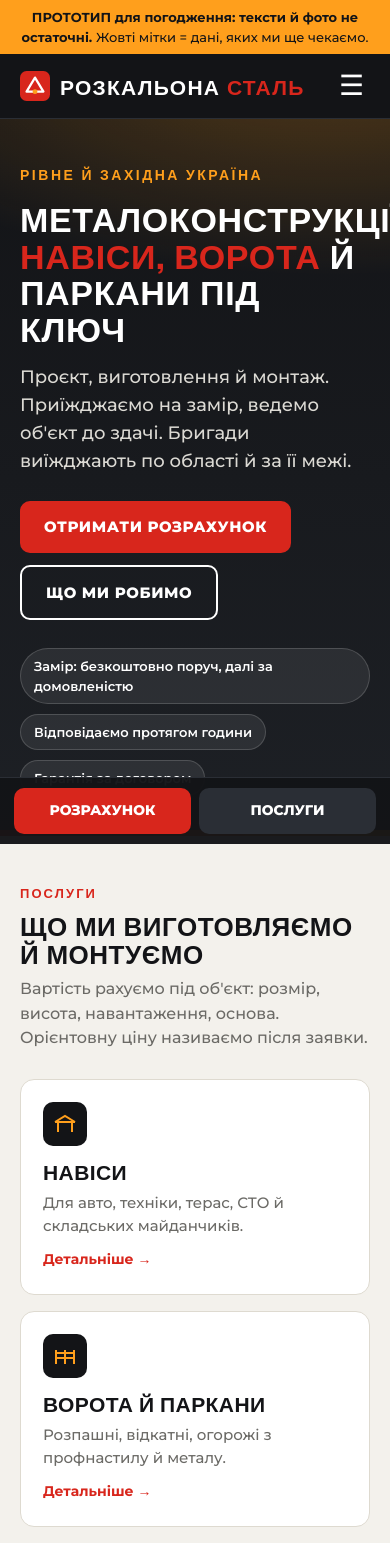
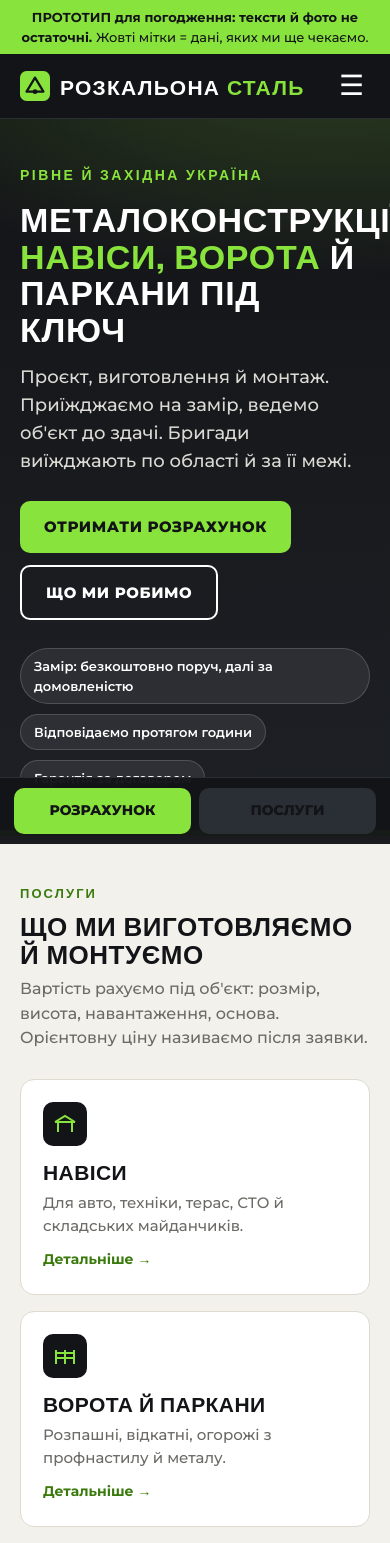
Before and after one commit to Gregory-Ivd/rozkalona-demo-7k2, a plain HTML site: page index.html in a window 390 px wide. Shown: the top 1543 px of the page. Drawn offline with nearby package versions, Linux system fonts and the light colour scheme.

Commit message:
Прототип: салатовий акцентний колір (#88E43C) замість червоного й помаранчевого
Co-Authored-By: Claude Sonnet 5.5 <noreply@anthropic.com>

```diff
--- a/index.html
+++ b/index.html
@@ -16,7 +16,7 @@
 <header class="top">
   <div class="wrap">
     <a class="logo" href="index.html" aria-label="Розкальона сталь">
-      <svg viewBox="0 0 32 32" aria-hidden="true"><rect width="32" height="32" rx="7" fill="#d8261c"/><path d="M7 22 L16 7 L25 22 Z" fill="none" stroke="#fff" stroke-width="2.4" stroke-linejoin="round"/><circle cx="16" cy="22" r="2.6" fill="#ff9f1c"/></svg>
+      <svg viewBox="0 0 32 32" aria-hidden="true"><rect width="32" height="32" rx="7" fill="#88E43C"/><path d="M7 22 L16 7 L25 22 Z" fill="none" stroke="#131417" stroke-width="2.4" stroke-linejoin="round"/><circle cx="16" cy="22" r="2.6" fill="#131417"/></svg>
       <span>Розкальона <b>сталь</b></span>
     </a>
     <button class="burger" aria-label="Меню" onclick="document.getElementById('menu').classList.toggle('open')">☰</button>
--- a/style.css
+++ b/style.css
@@ -1,6 +1,6 @@
 :root{
   --ink:#131417; --steel:#1d2025; --steel2:#2a2e35; --paper:#f3f1ec; --card:#fff; --line:#dedad0;
-  --red:#d8261c; --red-d:#b51d15; --spark:#ff9f1c; --mute:#6b6a66; --soft:#c9c7c1;
+  --red:#88E43C; --red-d:#6dc42a; --spark:#88E43C; --lime-ink:#3b7a0c; --mute:#6b6a66; --soft:#c9c7c1;
 }
 *{box-sizing:border-box}
 html{scroll-behavior:smooth}
@@ -26,15 +26,16 @@ header.top{background:var(--ink);color:#fff;position:sticky;top:0;z-index:20;bor
 nav.menu{display:flex;gap:22px;align-items:center}
 nav.menu a{text-decoration:none;font-weight:600;font-size:14px;color:#dcdad4}
 nav.menu a:hover,nav.menu a.on{color:#fff}
-.btn{display:inline-block;font:inherit;font-weight:800;font-size:15px;text-transform:uppercase;letter-spacing:.04em;background:var(--red);color:#fff;border:0;border-radius:10px;padding:14px 24px;cursor:pointer;text-decoration:none;text-align:center}
+nav.menu a.btn,nav.menu a.btn:hover{color:var(--ink)}
+.btn{display:inline-block;font:inherit;font-weight:800;font-size:15px;text-transform:uppercase;letter-spacing:.04em;background:var(--red);color:var(--ink);border:0;border-radius:10px;padding:14px 24px;cursor:pointer;text-decoration:none;text-align:center}
 .btn:hover{background:var(--red-d)}
-.btn.ghost{background:transparent;border:2px solid #fff}
+.btn.ghost{background:transparent;border:2px solid #fff;color:#fff}
 .btn.ghost:hover{background:#fff;color:var(--ink)}
 .btn.sm{padding:10px 16px;font-size:13px}
 .burger{display:none;background:none;border:0;color:#fff;font-size:28px;line-height:1;cursor:pointer;padding:6px}
 
 /* hero */
-.hero{background:radial-gradient(900px 380px at 85% -10%,rgba(255,159,28,.28),transparent 60%),linear-gradient(180deg,#131417,#1d2025);color:#fff;padding:64px 0 56px;position:relative;overflow:hidden}
+.hero{background:radial-gradient(900px 380px at 85% -10%,rgba(136,228,60,.22),transparent 60%),linear-gradient(180deg,#131417,#1d2025);color:#fff;padding:64px 0 56px;position:relative;overflow:hidden}
 .hero::after{content:"";position:absolute;inset:auto 0 0 0;height:6px;background:linear-gradient(90deg,var(--red),var(--spark))}
 .hero .eyebrow{font-family:Oswald,sans-serif;letter-spacing:.18em;text-transform:uppercase;color:var(--spark);font-weight:600;font-size:14px;margin-bottom:14px}
 .hero h1 span{color:var(--red)}
@@ -48,7 +49,7 @@ section.s{padding:64px 0}
 section.s.alt{background:#fff}
 section.s.dark{background:var(--steel);color:#fff}
 .sec-h{margin-bottom:28px;max-width:720px}
-.sec-h .k{font-family:Oswald,sans-serif;letter-spacing:.16em;text-transform:uppercase;color:var(--red);font-weight:600;font-size:13px;margin-bottom:8px}
+.sec-h .k{font-family:Oswald,sans-serif;letter-spacing:.16em;text-transform:uppercase;color:var(--lime-ink);font-weight:600;font-size:13px;margin-bottom:8px}
 .dark .sec-h .k{color:var(--spark)}
 .sec-h p{color:var(--mute);margin-top:10px}
 .dark .sec-h p{color:var(--soft)}
@@ -62,7 +63,8 @@ section.s.dark{background:var(--steel);color:#fff}
 .card p{color:var(--mute);font-size:15px;margin:0}
 a.card{text-decoration:none;transition:transform .15s,border-color .15s}
 a.card:hover{transform:translateY(-3px);border-color:var(--red)}
-.card .more{display:inline-block;margin-top:12px;font-weight:700;color:var(--red);font-size:14px}
+.card .more{display:inline-block;margin-top:12px;font-weight:700;color:var(--lime-ink);font-size:14px}
+.dark .card .more{color:var(--red)}
 .card .soon{display:inline-block;margin-top:12px;font-size:12px;font-weight:700;color:var(--mute);background:#efede6;padding:3px 9px;border-radius:999px}
 .dark .card{background:var(--steel2);border-color:#3a3f48}
 .dark .card p{color:var(--soft)}
@@ -96,14 +98,15 @@ a.card:hover{transform:translateY(-3px);border-color:var(--red)}
 .two{display:grid;grid-template-columns:1.1fr .9fr;gap:36px;align-items:start}
 .list{list-style:none;padding:0;margin:0}
 .list li{padding:10px 0 10px 28px;border-bottom:1px solid var(--line);position:relative}
-.list li::before{content:"";position:absolute;left:0;top:17px;width:14px;height:8px;border-left:3px solid var(--red);border-bottom:3px solid var(--red);transform:rotate(-45deg)}
+.list li::before{content:"";position:absolute;left:0;top:17px;width:14px;height:8px;border-left:3px solid var(--lime-ink);border-bottom:3px solid var(--lime-ink);transform:rotate(-45deg)}
+.dark .list li::before{border-color:var(--red)}
 .dark .list li{border-color:#3a3f48}
 
 /* faq */
 details{background:var(--card);border:1px solid var(--line);border-radius:12px;padding:0 18px;margin-bottom:10px}
 summary{cursor:pointer;font-weight:700;padding:16px 0;list-style:none;display:flex;justify-content:space-between;gap:12px}
 summary::-webkit-details-marker{display:none}
-summary::after{content:"+";font-size:22px;color:var(--red);line-height:1}
+summary::after{content:"+";font-size:22px;color:var(--lime-ink);line-height:1}
 details[open] summary::after{content:"–"}
 details p{color:var(--mute);padding-bottom:16px;margin:0}
 
@@ -141,7 +144,7 @@ footer a{color:#dcdad4}
   .g2,.g3,.g4,.steps,.shots{grid-template-columns:1fr}
   .shot{aspect-ratio:16/10}
   .mbar{display:flex;position:fixed;left:0;right:0;bottom:0;z-index:30;gap:8px;padding:10px 14px;background:rgba(19,20,23,.97);border-top:1px solid #2a2e35}
-  .mbar a{flex:1;text-align:center;padding:12px 8px;border-radius:10px;font-weight:800;font-size:14px;text-transform:uppercase;text-decoration:none;color:#fff;background:var(--red)}
+  .mbar a{flex:1;text-align:center;padding:12px 8px;border-radius:10px;font-weight:800;font-size:14px;text-transform:uppercase;text-decoration:none;color:var(--ink);background:var(--red)}
   .mbar a.b{background:#2a2e35}
 }
 
```
Also changed, not shown: angary.html (+1 -1 lines), google.html (+1 -1 lines), navisy.html (+1 -1 lines), obyekt-shablon.html (+1 -1 lines), obyekty.html (+2 -2 lines), vorota-parkany.html (+1 -1 lines).
